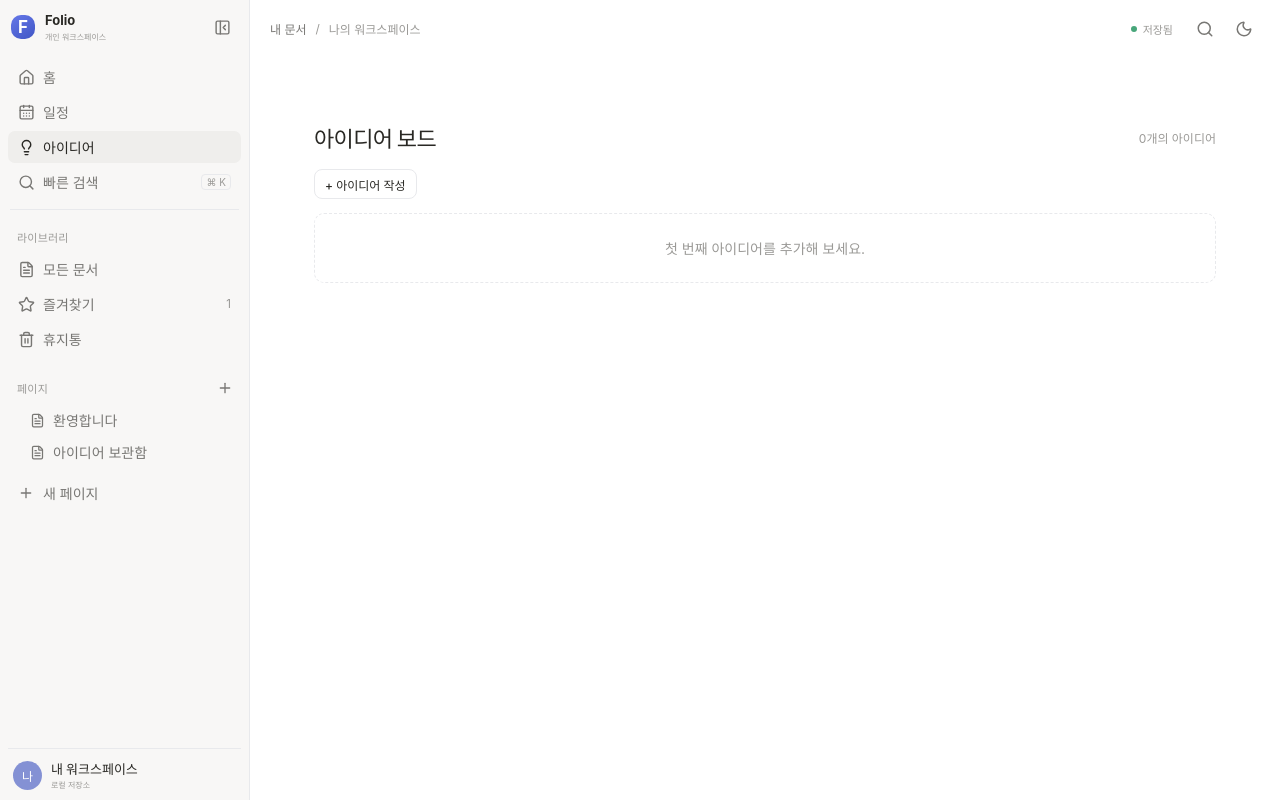
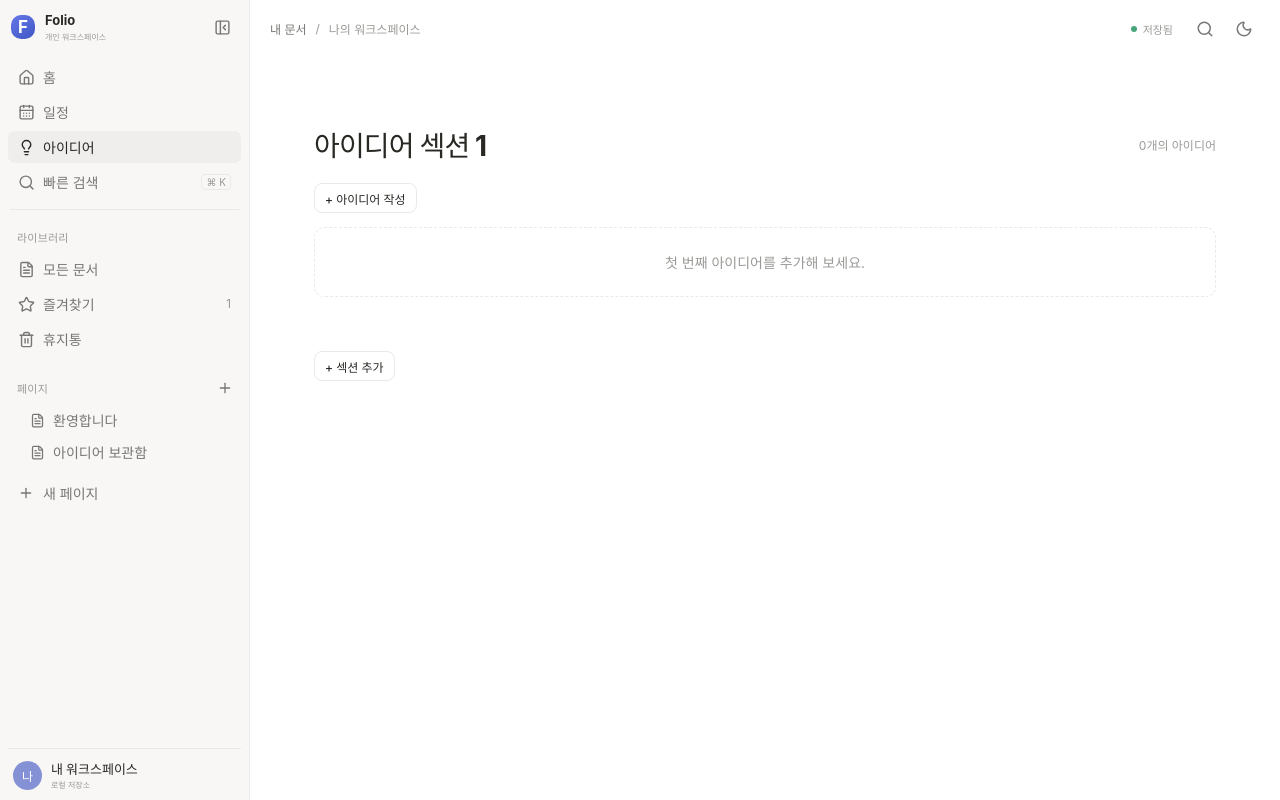
Before and after one commit to kimjaemin0126-jpg/React_study, a React (Vite) app: page /ideas in a window 1280 px wide. Built offline with nearby package versions, Linux system fonts and the light colour scheme.

Commit message:
아이디어보드 섹션 기능 추가

```diff
--- a/src/components/IdeaBoard.css
+++ b/src/components/IdeaBoard.css
@@ -181,3 +181,36 @@
 @media (prefers-reduced-motion: reduce) {
     .idea-board-card { transition: none; }
 }
+
+.idea-sections {
+    display: grid;
+    gap: 40px;
+    min-width: 0;
+}
+
+.idea-sections > .idea-board {
+    width: 100%;
+    max-width: none;
+    margin: 0;
+}
+
+.idea-sections > .button { justify-self: start; }
+
+.idea-board .idea-section-title {
+    flex: 1;
+    width: 100%;
+    min-width: 0;
+    padding: 6px 0;
+    border: 0;
+    border-radius: 4px;
+    background: transparent;
+    color: var(--text-strong);
+    font: inherit;
+    font-size: 28px;
+    font-weight: 700;
+    letter-spacing: -0.03em;
+}
+
+.idea-section-title::placeholder { color: var(--muted); }
+.idea-section-title:hover { background: var(--hover); }
+.idea-board-heading > span { flex-shrink: 0; }
--- a/src/components/IdeaBoard.jsx
+++ b/src/components/IdeaBoard.jsx
@@ -1,15 +1,16 @@
-import { useRef, useState } from 'react'
-import { useIdeas } from '../hooks/useIdeas'
+import { useId, useRef, useState } from 'react'
 import './IdeaBoard.css'
 import Modal from '../common/Modal'
 
-export default function IdeaBoard() {
+export default function IdeaBoard({
+    section, ideas, error, readable, addIdea, updateIdea, deleteIdea, onRenameSection,
+}) {
     const [title, setTitle] = useState('')
     const [content, setContent] = useState('')
     const [editingId, setEditingId] = useState(null)
     const [formOpen, setFormOpen] = useState(false)
-    const { ideas, error, readable, addIdea, updateIdea, deleteIdea } = useIdeas()
     const sliderRef = useRef(null)
+    const sliderId = useId()
 
 function resetForm() {
     setTitle('')
@@ -31,7 +32,7 @@ function submitIdea(event) {
     if (!title.trim()) return
     const saved = editingId
         ? updateIdea(editingId, title, content)
-        : addIdea(title, content)
+        : addIdea(title, content, section.id)
     if (!saved) return
     const added = !editingId
     resetForm()
@@ -61,9 +62,16 @@ function scrollCards(direction) {
 }
 
 return (
-    <section className="idea-board" aria-labelledby="idea-board-title">
+    <section className="idea-board" aria-label={section.title || '아이디어 섹션'}>
         <div className="idea-board-heading">
-            <h2 id="idea-board-title">아이디어 보드</h2>
+            <input
+                className="idea-section-title"
+                aria-label="섹션 제목"
+                placeholder="섹션 제목을 입력하세요"
+                value={section.title}
+                onChange={(event) => onRenameSection(section.id, event.target.value)}
+                disabled={!readable}
+            />
             <span aria-live="polite">{ideas.length}개의 아이디어</span>
         </div>
 
@@ -123,7 +131,6 @@ return (
     </form>
 </Modal>
 )}
-    {error && <p className="idea-board-error" role="alert">{error}</p>}
 
     {ideas.length === 0 ? (
         <p className="idea-board-empty">
@@ -133,10 +140,10 @@ return (
         <>
         <div className="idea-board-slide-controls">
             <span>옆으로 넘겨 아이디어를 확인하세요.</span>
-            <button type="button" aria-label="이전 아이디어" aria-controls="idea-board-slider" onClick={() => scrollCards(-1)}>‹</button>
-            <button type="button" aria-label="다음 아이디어" aria-controls="idea-board-slider" onClick={() => scrollCards(1)}>›</button>
+            <button type="button" aria-label="이전 아이디어" aria-controls={sliderId} onClick={() => scrollCards(-1)}>‹</button>
+            <button type="button" aria-label="다음 아이디어" aria-controls={sliderId} onClick={() => scrollCards(1)}>›</button>
         </div>
-        <div className="idea-board-grid" id="idea-board-slider" ref={sliderRef} role="region" aria-label="아이디어 카드 목록, 가로 스크롤 가능" tabIndex={0}>
+        <div className="idea-board-grid" id={sliderId} ref={sliderRef} role="region" aria-label="아이디어 카드 목록, 가로 스크롤 가능" tabIndex={0}>
             {ideas.map((idea) => (
                 <article
                 key={idea.id}
--- /dev/null
+++ b/src/components/IdeaSections.jsx
@@ -0,0 +1,93 @@
+import { useState } from 'react'
+import IdeaBoard from './IdeaBoard'
+import { useIdeas } from '../hooks/useIdeas'
+import { createId } from '../utils/documentUtils'
+
+const SECTIONS_KEY = 'folio-idea-sections-v1'
+const DEFAULT_SECTION_ID = 'default-ideas'
+
+function loadSections() {
+  const raw = window.localStorage.getItem(SECTIONS_KEY)
+  if (raw === null) {
+    return [{ id: DEFAULT_SECTION_ID, title: '아이디어 섹션 1' }]
+  }
+
+  const sections = JSON.parse(raw)
+  if (
+    !Array.isArray(sections) || sections.length === 0 ||
+    !sections.every((section) => section &&
+      typeof section.id === 'string' && typeof section.title === 'string') ||
+    new Set(sections.map((section) => section.id)).size !== sections.length ||
+    !sections.some((section) => section.id === DEFAULT_SECTION_ID)
+  ) {
+    throw new Error('섹션 데이터 형식이 올바르지 않습니다.')
+  }
+  return sections
+}
+
+export default function IdeaSections() {
+  // 카드 저장 상태는 부모 한 곳에서 관리해 섹션 사이의 덮어쓰기를 막습니다.
+  const { ideas, error, readable, addIdea, updateIdea, deleteIdea } = useIdeas()
+  const [sectionStore, setSectionStore] = useState(() => {
+    try {
+      return { sections: loadSections(), error: '', readable: true }
+    } catch {
+      return {
+        sections: [],
+        error: '섹션을 불러오지 못했습니다. 새로고침 후 다시 시도해 주세요.',
+        readable: false,
+      }
+    }
+  })
+
+  const canEdit = readable && sectionStore.readable
+  const boardError = error || sectionStore.error
+
+  function saveSections(nextSections) {
+    if (!canEdit) return
+    try {
+      window.localStorage.setItem(SECTIONS_KEY, JSON.stringify(nextSections))
+      setSectionStore({ sections: nextSections, error: '', readable: true })
+    } catch {
+      setSectionStore({
+        ...sectionStore,
+        error: '섹션을 저장하지 못했습니다. 저장 공간을 확인해 주세요.',
+      })
+    }
+  }
+
+  function addSection() {
+    saveSections([
+      ...sectionStore.sections,
+      { id: createId(), title: `아이디어 섹션 ${sectionStore.sections.length + 1}` },
+    ])
+  }
+
+  function renameSection(sectionId, nextTitle) {
+    saveSections(sectionStore.sections.map((section) => section.id === sectionId
+      ? { ...section, title: nextTitle } : section))
+  }
+
+  return (
+    <div className="idea-sections">
+      {boardError && <p className="idea-board-error" role="alert">{boardError}</p>}
+      {sectionStore.sections.map((section) => (
+        <IdeaBoard
+          key={section.id}
+          section={section}
+          ideas={ideas.filter((idea) =>
+            (idea.sectionId ?? DEFAULT_SECTION_ID) === section.id)}
+          error={boardError}
+          readable={canEdit}
+          addIdea={addIdea}
+          updateIdea={updateIdea}
+          deleteIdea={deleteIdea}
+          onRenameSection={renameSection}
+        />
+      ))}
+      <button type="button" className="button" onClick={addSection} disabled={!canEdit}>
+        + 섹션 추가
+      </button>
+    </div>
+  )
+}
--- a/src/hooks/useIdeas.js
+++ b/src/hooks/useIdeas.js
@@ -23,10 +23,10 @@ export function useIdeas() {
     }
   }
 
-  function addIdea(title, content) {
+  function addIdea(title, content, sectionId) {
     const now = new Date().toISOString()
     return commit([...store.ideas, {
-      id: createId(), title: title.trim(), content: content.trim(), createdAt: now, updatedAt: now,
+      id: createId(), sectionId, title: title.trim(), content: content.trim(), createdAt: now, updatedAt: now,
     }])
   }
 
--- a/src/pages/IdeaPage.jsx
+++ b/src/pages/IdeaPage.jsx
@@ -1,10 +1,10 @@
-import IdeaBoard from '../components/IdeaBoard'
+import IdeaSections from '../components/IdeaSections'
 import './WorkspacePages.css'
 
 export default function IdeasPage() {
     return (
     <div className="workspace-page">
-        <IdeaBoard />
+        <IdeaSections />
     </div>
     )
 }
```
